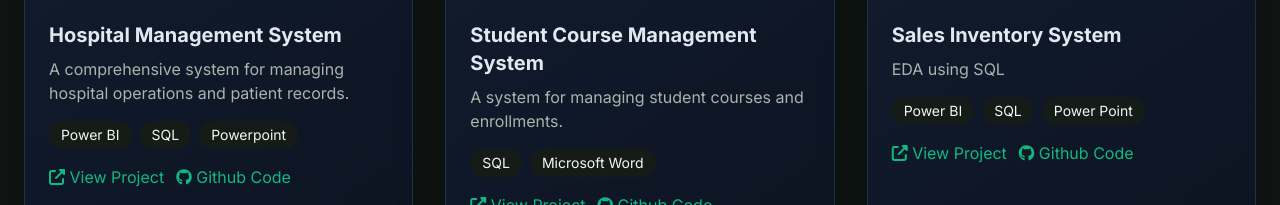
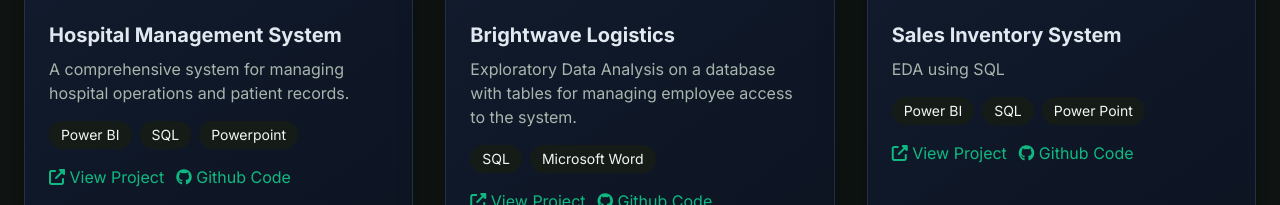
Before and after one commit to adisa-kehinde2002/adisa-kehinde2002.github.io, a plain HTML site: page index.html in a window 1280 px wide. Shown: the part 3517-3722 px from the top of the page. Drawn offline with nearby package versions, Linux system fonts and the light colour scheme.

Commit message:
Update index.html

```diff
--- a/index.html
+++ b/index.html
@@ -608,7 +608,7 @@
                         <div>
                             <h4 class="font-semibold mb-2">Name: <span class="text-slate-300">Adisa Kehinde Opeyemi</span></h4>
                             <h4 class="font-semibold mb-2">Email: <span class="text-slate-300">opeyemitnm98@gmail.com</span></h4>
-                            <h4 class="font-semibold mb-2">Phone: <span class="text-slate-300">+234 707 231 7836</span></h4>
+                            <h4 class="font-semibold mb-2">Phone: <span class="text-slate-300">+234 813 285 8554</span></h4>
                         </div>
 
                     </div>
@@ -842,19 +842,19 @@
                              class="w-full h-full object-cover">
                     </div>
                     <div class="p-6">
-                        <h3 class="text-xl font-bold mb-2">Student Course Management System</h3>
+                        <h3 class="text-xl font-bold mb-2">Brightwave Logistics</h3>
                         <p class="text-slate-400 mb-4">
-                            A system for managing student courses and enrollments.
+                            Exploratory Data Analysis on a database with tables for managing employee access to the system.
                         </p>
                         <div class="flex flex-wrap gap-2 mb-4">
                             <span class="px-3 py-1 bg-slate-700 rounded-full text-sm">SQL</span>
                             <span class="px-3 py-1 bg-slate-700 rounded-full text-sm">Microsoft Word</span>
                     </div>
                         <div class="flex space-x-3">
-                            <a href="https://drive.google.com/drive/folders/1CAwEhxiJVzTh4ebF87bACEKVGY-hSLd2?usp=sharing" class="text-primary hover:text-secondary">
+                            <a href="https://drive.google.com/drive/folders/1TggRsKmkmkr7azuio3LdpRBmy6Y4aMzK" class="text-primary hover:text-secondary">
                                 <i class="fas fa-external-link-alt"></i> View Project
                             </a>
-                            <a href="https://github.com/adisa-kehinde2002/Student-Course-Management-System" class="text-primary hover:text-secondary">
+                            <a href="https://github.com/adisa-kehinde2002/Brightwave Logistics" class="text-primary hover:text-secondary">
                                 <i class="fab fa-github"></i> Github Code
                             </a>
                         </div>
```
